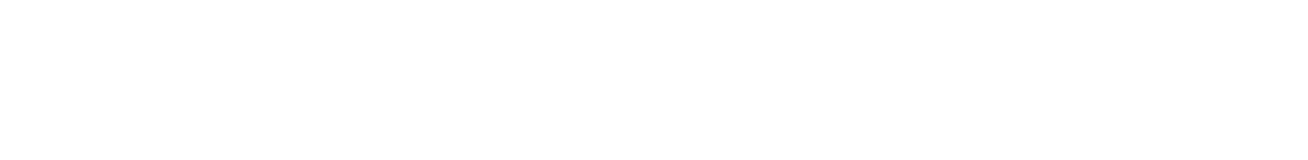
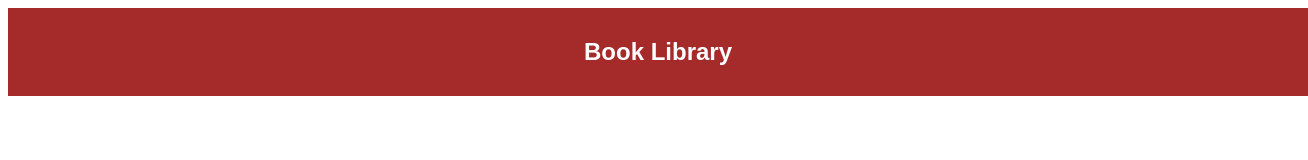
Before and after one commit to IamHenryOkeke/Project-Book-Library, a plain HTML site: page index.html in a window 1280 px wide. Shown: the whole page, 1308 px wide, since content can reach past the window. Drawn offline with Linux system fonts and the light colour scheme.

Commit message:
added html structure and css default styling

```diff
--- a/index.html
+++ b/index.html
@@ -8,7 +8,16 @@
     <link rel="stylesheet" href="./styles/styles.css">
 </head>
 <body>
+    <header class="header">
+        <nav class="navbar">
+            <h1>
+                Book Library
+            </h1>
+        </nav>
+    </header>
+    <main>
 
+    </main>
     <script src="./scripts/script.js"></script>
 </body>
 </html>
--- a/styles/styles.css
+++ b/styles/styles.css
@@ -0,0 +1,19 @@
+html{
+    padding: 0;
+    margin: 0;
+    box-sizing: border-box;
+}
+
+body{
+    width: 100%;
+    font-family: Arial, Helvetica, sans-serif;
+}
+
+header{
+    width: 100%;
+    background-color: brown;
+    padding: 10px;
+    text-align: center;
+    color: white;
+
+}
```
